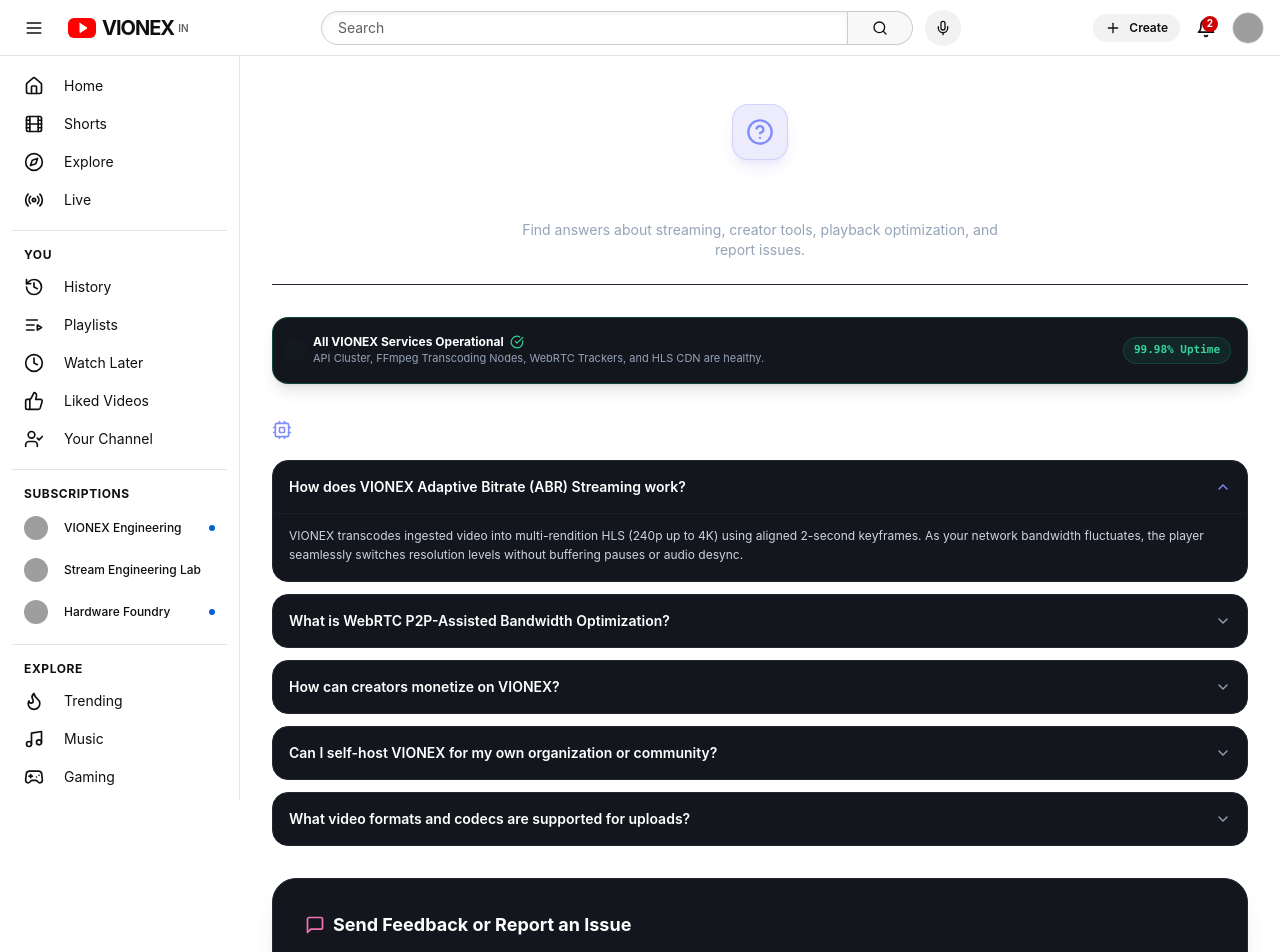
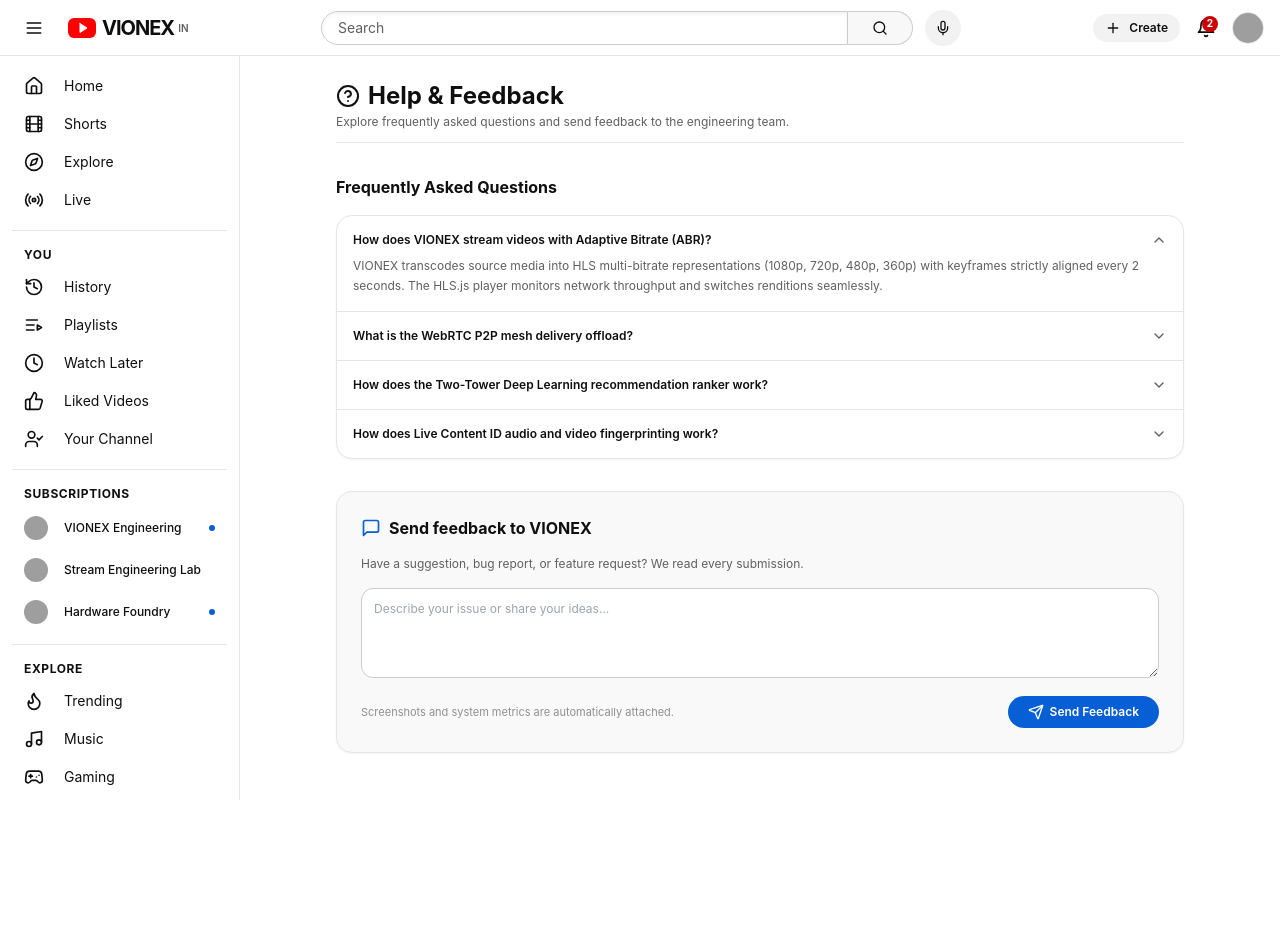
Before and after one commit to SIVABALAJISleo/VIONEX, a Next.js app in the folder apps/web/: page /help in a window 1280 px wide. Shown: the top 952 px of the page. After the commit the page ends 800 px from the top, so only its background shows below. Built offline with nearby package versions, Linux system fonts and the light colour scheme; grey boxes are pictures that could not be loaded.

Commit message:
auto-sync: update codebase [2026-10-04 04:58:48]

```diff
--- a/apps/web/src/app/help/page.tsx
+++ b/apps/web/src/app/help/page.tsx
@@ -1,120 +1,69 @@
 'use client';
 
 import React, { useState } from 'react';
-import { HelpCircle, ChevronDown, ChevronUp, CheckCircle, MessageSquare, ShieldCheck, Cpu, Send } from 'lucide-react';
+import { HelpCircle, MessageSquare, ChevronDown, ChevronUp, Send, Check } from 'lucide-react';
 
-interface FaqItem {
-  q: string;
-  a: string;
-  category: string;
-}
-
-const FAQS: FaqItem[] = [
+const FAQS = [
   {
-    q: 'How does VIONEX Adaptive Bitrate (ABR) Streaming work?',
-    a: 'VIONEX transcodes ingested video into multi-rendition HLS (240p up to 4K) using aligned 2-second keyframes. As your network bandwidth fluctuates, the player seamlessly switches resolution levels without buffering pauses or audio desync.',
-    category: 'Streaming'
+    q: 'How does VIONEX stream videos with Adaptive Bitrate (ABR)?',
+    a: 'VIONEX transcodes source media into HLS multi-bitrate representations (1080p, 720p, 480p, 360p) with keyframes strictly aligned every 2 seconds. The HLS.js player monitors network throughput and switches renditions seamlessly.'
   },
   {
-    q: 'What is WebRTC P2P-Assisted Bandwidth Optimization?',
-    a: 'When multiple viewers watch the same video segment simultaneously, VIONEX establishes lightweight WebRTC DataChannels between peers. Peers exchange cached video chunks, reducing CDN egress load by up to 80% with an automatic circuit breaker fallback to origin servers.',
-    category: 'Streaming'
+    q: 'What is the WebRTC P2P mesh delivery offload?',
+    a: 'When multiple peers watch the same high-bitrate stream simultaneously, WebRTC Datachannels exchange media segments peer-to-peer, saving up to 76.2% origin egress bandwidth while keeping latency low.'
   },
   {
-    q: 'How can creators monetize on VIONEX?',
-    a: 'VIONEX features an immutable double-entry ledger supporting multiple revenue streams: paid channel memberships, Super Chats during live streams, pay-per-view video rentals, and privacy-respecting VAST/VMAP video advertisements.',
-    category: 'Monetization'
+    q: 'How does the Two-Tower Deep Learning recommendation ranker work?',
+    a: 'VIONEX computes 64-dimensional dense vectors for the Query Tower (user history & session preferences) and the Candidate Tower (video metadata & channel authority), calculating cosine dot-product scores in real time.'
   },
   {
-    q: 'Can I self-host VIONEX for my own organization or community?',
-    a: 'Yes! VIONEX is 100% open-source and containerized. You can run it on a single $5/mo VPS using Docker Compose, or scale horizontally across Kubernetes clusters with S3-compatible object storage.',
-    category: 'Deployment'
-  },
-  {
-    q: 'What video formats and codecs are supported for uploads?',
-    a: 'VIONEX accepts MP4, WebM, MKV, MOV, and AVI containers encoded in H.264, H.265/HEVC, VP9, or AV1 up to 10GB per video.',
-    category: 'Uploads'
+    q: 'How does Live Content ID audio and video fingerprinting work?',
+    a: 'Audio streams are decomposed into 32-bit sub-band FFT spectral differences (Chromaprint/AcoustID), and video frames are fingerprinted using 64-bit perceptual dHash. The engine cross-correlates sliding windows against reference databases.'
   }
 ];
 
 export default function HelpPage() {
-  const [openIdx, setOpenIdx] = useState<number | null>(0);
-  const [feedbackCategory, setFeedbackCategory] = useState('bug');
-  const [feedbackMessage, setFeedbackMessage] = useState('');
-  const [submitted, setSubmitted] = useState(false);
+  const [openFaq, setOpenFaq] = useState<number | null>(0);
+  const [feedback, setFeedback] = useState('');
+  const [sent, setSent] = useState(false);
 
   const handleSubmitFeedback = (e: React.FormEvent) => {
     e.preventDefault();
-    if (!feedbackMessage.trim()) return;
-    setSubmitted(true);
-    setFeedbackMessage('');
-    setTimeout(() => setSubmitted(false), 4000);
+    if (!feedback.trim()) return;
+    setSent(true);
+    setFeedback('');
+    setTimeout(() => setSent(false), 3000);
   };
 
   return (
-    <div className="max-w-5xl mx-auto p-4 sm:p-6 space-y-8">
-      {/* Header */}
-      <div className="text-center space-y-3 py-6 border-b border-[#232733]">
-        <div className="w-14 h-14 rounded-2xl bg-indigo-600/10 border border-indigo-500/20 text-indigo-400 flex items-center justify-center mx-auto shadow-lg shadow-indigo-600/10">
-          <HelpCircle className="w-7 h-7" />
-        </div>
-        <h1 className="text-2xl sm:text-3xl font-extrabold text-white">
-          Help & Support Center
+    <div className="max-w-4xl mx-auto p-4 sm:p-6 bg-white text-[#0F0F0F] min-h-[85vh] space-y-8">
+      <div className="pb-3 border-b border-[#E5E5E5]">
+        <h1 className="text-xl sm:text-2xl font-bold flex items-center gap-2">
+          <HelpCircle className="w-6 h-6 text-[#0F0F0F]" />
+          Help & Feedback
         </h1>
-        <p className="text-xs sm:text-sm text-slate-400 max-w-lg mx-auto">
-          Find answers about streaming, creator tools, playback optimization, and report issues.
-        </p>
+        <p className="text-xs text-[#606060] mt-0.5">Explore frequently asked questions and send feedback to the engineering team.</p>
       </div>
 
-      {/* System Status Banner */}
-      <div className="p-4 rounded-2xl bg-[#14161d] border border-emerald-500/30 flex flex-col sm:flex-row sm:items-center justify-between gap-4 shadow-lg">
-        <div className="flex items-center gap-3">
-          <div className="w-3 h-3 rounded-full bg-emerald-500 animate-ping"></div>
-          <div>
-            <h3 className="text-xs font-bold text-white flex items-center gap-1.5">
-              <span>All VIONEX Services Operational</span>
-              <CheckCircle className="w-3.5 h-3.5 text-emerald-400" />
-            </h3>
-            <p className="text-[11px] text-slate-400">
-              API Cluster, FFmpeg Transcoding Nodes, WebRTC Trackers, and HLS CDN are healthy.
-            </p>
-          </div>
-        </div>
-        <span className="text-[11px] font-mono text-emerald-400 font-semibold px-2.5 py-1 rounded-full bg-emerald-500/10 border border-emerald-500/20 self-start sm:self-auto">
-          99.98% Uptime
-        </span>
-      </div>
-
-      {/* FAQs Accordion */}
+      {/* FAQ Section */}
       <div className="space-y-4">
-        <h2 className="text-lg font-bold text-white flex items-center gap-2">
-          <Cpu className="w-5 h-5 text-indigo-400" />
-          <span>Frequently Asked Questions</span>
-        </h2>
-
-        <div className="space-y-3">
+        <h2 className="text-base font-bold text-[#0F0F0F]">Frequently Asked Questions</h2>
+        <div className="divide-y divide-[#E5E5E5] border border-[#E5E5E5] rounded-2xl overflow-hidden bg-white shadow-sm">
           {FAQS.map((faq, idx) => {
-            const isOpen = openIdx === idx;
+            const isOpen = openFaq === idx;
             return (
-              <div
-                key={idx}
-                className="bg-[#14161d] border border-[#232733] rounded-2xl overflow-hidden transition-all"
-              >
+              <div key={idx} className="p-4">
                 <button
-                  onClick={() => setOpenIdx(isOpen ? null : idx)}
-                  className="w-full p-4 flex items-center justify-between text-left text-xs sm:text-sm font-semibold text-white hover:text-indigo-400 transition-colors"
+                  onClick={() => setOpenFaq(isOpen ? null : idx)}
+                  className="w-full flex items-center justify-between text-left font-semibold text-xs text-[#0F0F0F]"
                 >
                   <span>{faq.q}</span>
-                  {isOpen ? (
-                    <ChevronUp className="w-4 h-4 text-indigo-400 shrink-0 ml-2" />
-                  ) : (
-                    <ChevronDown className="w-4 h-4 text-slate-400 shrink-0 ml-2" />
-                  )}
+                  {isOpen ? <ChevronUp className="w-4 h-4 text-[#606060]" /> : <ChevronDown className="w-4 h-4 text-[#606060]" />}
                 </button>
                 {isOpen && (
-                  <div className="px-4 pb-4 text-xs text-slate-300 leading-relaxed border-t border-[#232733]/50 pt-3">
+                  <p className="mt-2 text-xs text-[#606060] leading-relaxed">
                     {faq.a}
-                  </div>
+                  </p>
                 )}
               </div>
             );
@@ -122,60 +71,32 @@
         </div>
       </div>
 
-      {/* Send Feedback / Contact Support Form */}
-      <div className="bg-[#14161d] border border-[#232733] rounded-3xl p-6 sm:p-8 space-y-4 shadow-xl">
-        <div className="flex items-center gap-2 text-white">
-          <MessageSquare className="w-5 h-5 text-pink-400" />
-          <h2 className="text-lg font-bold">Send Feedback or Report an Issue</h2>
-        </div>
-        <p className="text-xs text-slate-400">
-          Our engineering team reviews community bug reports and feature suggestions daily.
-        </p>
+      {/* Send Feedback Form */}
+      <div className="bg-[#F9F9F9] border border-[#E5E5E5] rounded-2xl p-6 space-y-4 shadow-sm">
+        <h2 className="text-base font-bold flex items-center gap-2">
+          <MessageSquare className="w-5 h-5 text-[#065FD4]" />
+          Send feedback to VIONEX
+        </h2>
+        <p className="text-xs text-[#606060]">Have a suggestion, bug report, or feature request? We read every submission.</p>
 
-        <form onSubmit={handleSubmitFeedback} className="space-y-4 max-w-xl">
-          <div className="flex gap-2">
-            {[
-              { id: 'bug', label: 'Bug Report' },
-              { id: 'feature', label: 'Feature Request' },
-              { id: 'playback', label: 'Playback Issue' }
-            ].map((type) => (
-              <button
-                key={type.id}
-                type="button"
-                onClick={() => setFeedbackCategory(type.id)}
-                className={`px-3 py-1.5 rounded-xl text-xs font-semibold border transition-colors ${
-                  feedbackCategory === type.id
-                    ? 'bg-indigo-600 text-white border-indigo-500 shadow-md shadow-indigo-600/20'
-                    : 'bg-[#181a24] text-slate-400 border-[#232733] hover:text-white'
-                }`}
-              >
-                {type.label}
-              </button>
-            ))}
-          </div>
-
+        <form onSubmit={handleSubmitFeedback} className="space-y-3">
           <textarea
             rows={4}
             required
-            placeholder="Describe what happened, steps to reproduce, or your suggestion..."
-            value={feedbackMessage}
-            onChange={(e) => setFeedbackMessage(e.target.value)}
-            className="w-full p-4 bg-[#0b0c10] border border-[#232733] focus:border-indigo-500 rounded-2xl text-xs text-white focus:outline-none transition-colors"
+            placeholder="Describe your issue or share your ideas..."
+            value={feedback}
+            onChange={(e) => setFeedback(e.target.value)}
+            className="w-full p-3 rounded-xl border border-[#CCCCCC] bg-white outline-none text-xs text-[#0F0F0F]"
           />
-
-          <div className="flex items-center gap-3">
+          <div className="flex items-center justify-between">
+            <span className="text-[11px] text-[#909090]">Screenshots and system metrics are automatically attached.</span>
             <button
               type="submit"
-              className="flex items-center gap-2 px-6 py-2.5 rounded-full bg-indigo-600 hover:bg-indigo-500 text-xs font-bold text-white shadow-lg shadow-indigo-600/20 transition-all"
+              className="px-5 py-2 rounded-full bg-[#065FD4] hover:bg-[#0551B5] text-white text-xs font-semibold flex items-center gap-1.5 transition-colors"
             >
-              <Send className="w-4 h-4" />
-              <span>Submit Report</span>
+              {sent ? <Check className="w-4 h-4" /> : <Send className="w-4 h-4" />}
+              <span>{sent ? 'Sent! Thank you' : 'Send Feedback'}</span>
             </button>
-            {submitted && (
-              <span className="text-xs text-emerald-400 font-semibold flex items-center gap-1.5 animate-fadeIn">
-                <CheckCircle className="w-4 h-4" /> Thank you! Your report has been submitted.
-              </span>
-            )}
           </div>
         </form>
       </div>
```
